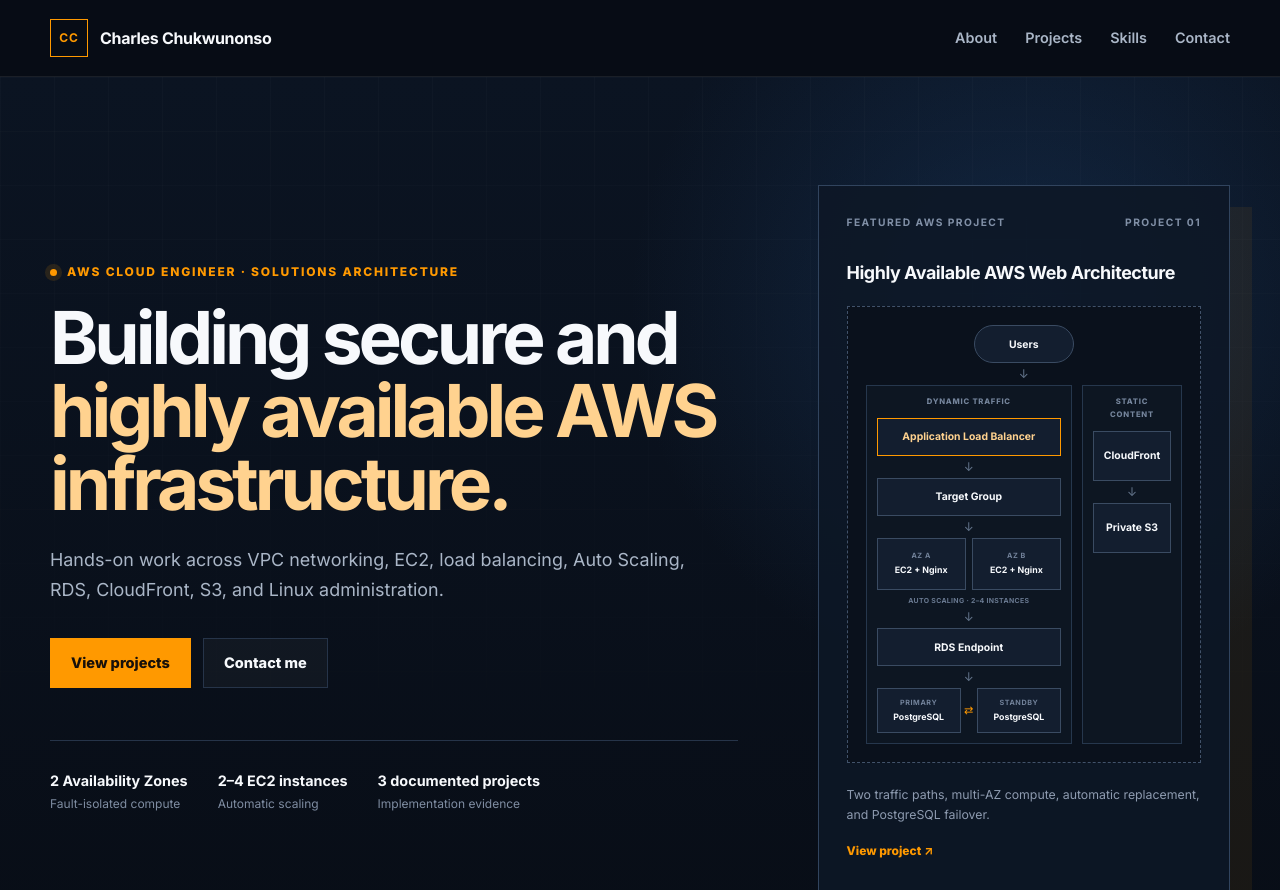
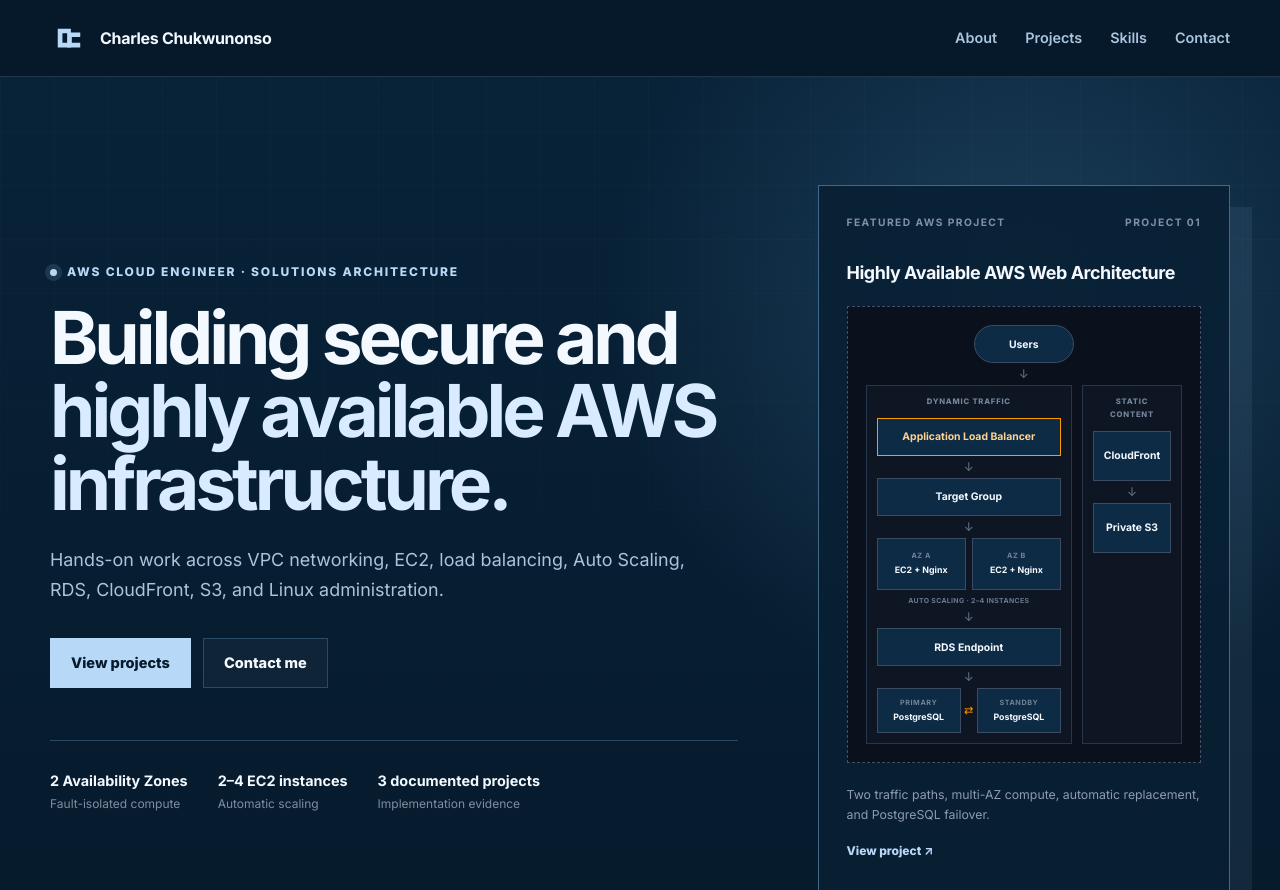
Before and after one commit to Agu-nwa/Agu-nwa, a plain HTML site: page index.html in a window 1280 px wide. Shown: the top 890 px of the page. Drawn offline with Linux system fonts and the light colour scheme.

Commit message:
Apply personal brand identity

```diff
--- a/index.html
+++ b/index.html
@@ -4,12 +4,13 @@
   <meta charset="UTF-8" />
   <meta name="viewport" content="width=device-width, initial-scale=1.0" />
   <meta name="description" content="Charles Chukwunonso's AWS cloud and solutions architecture portfolio." />
-  <meta name="theme-color" content="#0b1220" />
+  <meta name="theme-color" content="#061a2b" />
   <title>Charles Chukwunonso | AWS Cloud Portfolio</title>
   <link rel="preconnect" href="https://fonts.googleapis.com" />
   <link rel="preconnect" href="https://fonts.gstatic.com" crossorigin />
   <link href="https://fonts.googleapis.com/css2?family=Inter:wght@400;500;600;700;800&amp;display=swap" rel="stylesheet" />
-  <link rel="stylesheet" href="style.css?v=20260904-3" />
+  <link rel="icon" href="favicon.svg" type="image/svg+xml" />
+  <link rel="stylesheet" href="style.css?v=20260904-4" />
 </head>
 <body>
   <a class="skip-link" href="#main-content">Skip to content</a>
@@ -17,7 +18,12 @@
   <header class="site-header">
     <div class="container nav-wrap">
       <a class="brand" href="#top" aria-label="Charles Chukwunonso, home">
-        <span class="brand-mark" aria-hidden="true">CC</span>
+        <span class="brand-mark" aria-hidden="true">
+          <svg viewBox="0 0 32 32" role="img">
+            <path d="M4 6h14v5H9v10h9v5H4z" />
+            <path d="M14 10h14v5h-9v6h9v5H14z" />
+          </svg>
+        </span>
         <span>Charles Chukwunonso</span>
       </a>
       <nav aria-label="Primary navigation">
--- a/style.css
+++ b/style.css
@@ -1,13 +1,15 @@
 :root {
-  --bg: #080d16;
-  --surface: #0e1624;
-  --surface-2: #131e2f;
-  --text: #f7f9fc;
-  --muted: #aab6c7;
-  --line: #263449;
+  --bg: #061a2b;
+  --surface: #0a2237;
+  --surface-2: #0e2b45;
+  --text: #f4f9ff;
+  --muted: #aac4dc;
+  --line: #294b66;
+  --brand: #b8d8f8;
+  --brand-strong: #d9ecff;
   --accent: #ff9900;
   --accent-soft: #ffd28f;
-  --navy: #182b49;
+  --navy: #0b304c;
   --white: #ffffff;
   --max-width: 1180px;
 }
@@ -28,30 +30,32 @@
 .skip-link { position: fixed; top: 12px; left: 12px; z-index: 100; padding: 10px 14px; background: var(--white); color: #111827; transform: translateY(-150%); }
 .skip-link:focus { transform: translateY(0); }
 
-.site-header { position: sticky; top: 0; z-index: 50; border-bottom: 1px solid rgba(255,255,255,.08); background: rgba(8,13,22,.86); backdrop-filter: blur(16px); }
+.site-header { position: sticky; top: 0; z-index: 50; border-bottom: 1px solid rgba(184,216,248,.14); background: rgba(6,26,43,.88); backdrop-filter: blur(16px); }
 .nav-wrap { min-height: 76px; display: flex; align-items: center; justify-content: space-between; gap: 28px; }
 .brand { display: inline-flex; align-items: center; gap: 12px; text-decoration: none; font-weight: 700; letter-spacing: -.02em; }
-.brand-mark { width: 38px; height: 38px; display: grid; place-items: center; border: 1px solid var(--accent); color: var(--accent); font-size: .75rem; letter-spacing: .08em; }
+.brand-mark { width: 38px; height: 38px; display: grid; place-items: center; color: var(--brand); }
+.brand-mark svg { width: 30px; height: 30px; display: block; fill: currentColor; }
+.brand:hover .brand-mark { color: var(--brand-strong); }
 nav { display: flex; align-items: center; gap: 28px; }
 nav a { color: var(--muted); text-decoration: none; font-size: .9rem; font-weight: 600; transition: color .2s ease; }
-nav a:hover { color: var(--white); }
+nav a:hover { color: var(--brand-strong); }
 
-.hero { position: relative; overflow: hidden; padding: 108px 0 96px; background: radial-gradient(circle at 80% 25%, rgba(32,74,126,.36), transparent 32%), linear-gradient(180deg, #0b1422 0%, var(--bg) 100%); }
+.hero { position: relative; overflow: hidden; padding: 108px 0 96px; background: radial-gradient(circle at 80% 25%, rgba(91,150,201,.25), transparent 34%), linear-gradient(180deg, #082238 0%, var(--bg) 100%); }
 .hero::before { content: ""; position: absolute; inset: 0; opacity: .13; pointer-events: none; background-image: linear-gradient(rgba(255,255,255,.14) 1px, transparent 1px), linear-gradient(90deg, rgba(255,255,255,.14) 1px, transparent 1px); background-size: 54px 54px; mask-image: linear-gradient(to bottom, black, transparent 85%); }
 .hero-grid { position: relative; display: grid; grid-template-columns: minmax(0, 1.25fr) minmax(340px, .75fr); gap: 80px; align-items: center; }
-.eyebrow, .section-label { margin: 0 0 20px; color: var(--accent); font-size: .75rem; font-weight: 800; letter-spacing: .15em; text-transform: uppercase; }
-.status-dot { display: inline-block; width: 7px; height: 7px; margin-right: 10px; border-radius: 50%; background: var(--accent); box-shadow: 0 0 0 5px rgba(255,153,0,.12); }
+.eyebrow, .section-label { margin: 0 0 20px; color: var(--brand); font-size: .75rem; font-weight: 800; letter-spacing: .15em; text-transform: uppercase; }
+.status-dot { display: inline-block; width: 7px; height: 7px; margin-right: 10px; border-radius: 50%; background: var(--brand); box-shadow: 0 0 0 5px rgba(184,216,248,.12); }
 h1, h2, h3, p { margin-top: 0; }
 h1 { max-width: 780px; margin-bottom: 24px; font-size: clamp(3rem, 5.7vw, 5rem); line-height: 1; letter-spacing: -.055em; }
-h1 span { color: var(--accent-soft); }
+h1 span { color: var(--brand-strong); }
 h2 { max-width: 740px; margin-bottom: 24px; font-size: clamp(2.1rem, 4vw, 3.6rem); line-height: 1.08; letter-spacing: -.045em; }
 h3 { line-height: 1.25; letter-spacing: -.025em; }
 .hero-intro { max-width: 650px; color: var(--muted); font-size: 1.12rem; }
 .actions { display: flex; flex-wrap: wrap; gap: 12px; margin-top: 34px; }
 .button { min-height: 48px; display: inline-flex; align-items: center; justify-content: center; gap: 9px; padding: 12px 20px; border: 1px solid transparent; text-decoration: none; font-size: .91rem; font-weight: 750; transition: transform .2s ease, background .2s ease, border-color .2s ease; }
 .button:hover { transform: translateY(-2px); }
-.button-primary { background: var(--accent); color: #17100a; }
-.button-primary:hover { background: #ffad2f; }
+.button-primary { background: var(--brand); color: #061a2b; }
+.button-primary:hover { background: var(--brand-strong); }
 .button-secondary { border-color: var(--line); background: rgba(255,255,255,.03); }
 .button-secondary:hover { border-color: #52637b; background: rgba(255,255,255,.06); }
 .button-light { background: var(--white); color: #111827; }
@@ -60,7 +64,7 @@
 .hero-facts strong { font-size: .9rem; }
 .hero-facts span { color: #7f8da2; font-size: .75rem; }
 
-.architecture-card { padding: 28px; border: 1px solid #31445e; background: rgba(13,23,38,.88); box-shadow: 22px 22px 0 rgba(255,153,0,.07); }
+.architecture-card { padding: 28px; border: 1px solid #416987; background: rgba(8,32,52,.9); box-shadow: 22px 22px 0 rgba(184,216,248,.07); }
 .card-topline { display: flex; justify-content: space-between; margin-bottom: 30px; color: #8190a7; font-size: .64rem; font-weight: 700; letter-spacing: .14em; }
 .architecture-title { max-width: 100%; margin-bottom: 22px; font-size: clamp(1rem, 1.4vw, 1.25rem); line-height: 1.3; letter-spacing: -.025em; overflow-wrap: anywhere; }
 .cloud-frame { display: grid; justify-items: center; padding: 18px; border: 1px dashed #41526a; background: #0a111c; }
@@ -82,11 +86,11 @@
 .database-pair > span { color: var(--accent); font-size: .7rem; text-align: center; }
 .static-lane .service-node { min-height: 50px; }
 .architecture-card > p { margin: 22px 0 0; color: #8e9bb0; font-size: .77rem; line-height: 1.6; }
-.architecture-link { display: inline-block; margin-top: 16px; color: var(--accent); font-size: .75rem; font-weight: 750; text-decoration: none; }
+.architecture-link { display: inline-block; margin-top: 16px; color: var(--brand); font-size: .75rem; font-weight: 750; text-decoration: none; }
 .architecture-link:hover { text-decoration: underline; text-underline-offset: 4px; }
 
 .section { padding: 88px 0; }
-.section-muted { background: #0c1421; border-block: 1px solid rgba(255,255,255,.06); }
+.section-muted { background: #081f33; border-block: 1px solid rgba(184,216,248,.09); }
 .split-section { display: grid; grid-template-columns: .9fr 1.1fr; gap: 100px; }
 .about-copy { padding-top: 4px; color: var(--muted); font-size: 1.08rem; }
 .about-copy p:last-child { margin-bottom: 0; }
@@ -97,15 +101,15 @@
 .projects-grid { display: grid; grid-template-columns: repeat(3, minmax(0, 1fr)); gap: 18px; }
 .project-card { min-height: 530px; display: flex; flex-direction: column; justify-content: space-between; padding: 28px; border: 1px solid var(--line); background: var(--surface); transition: border-color .22s ease, transform .22s ease; }
 .project-card:hover { transform: translateY(-3px); border-color: #52627a; }
-.project-featured { background: radial-gradient(circle at 95% 8%, rgba(255,153,0,.13), transparent 34%), var(--surface); }
+.project-featured { background: radial-gradient(circle at 95% 8%, rgba(184,216,248,.13), transparent 34%), var(--surface); }
 .project-number { color: #66758b; font-size: .68rem; font-weight: 700; letter-spacing: .13em; }
-.project-kicker { margin-bottom: 10px; color: var(--accent); font-size: .7rem; font-weight: 800; letter-spacing: .13em; text-transform: uppercase; }
+.project-kicker { margin-bottom: 10px; color: var(--brand); font-size: .7rem; font-weight: 800; letter-spacing: .13em; text-transform: uppercase; }
 .project-card h3 { max-width: 490px; margin-bottom: 16px; font-size: clamp(1.35rem, 2vw, 1.8rem); }
 .project-card p:not(.project-kicker) { color: var(--muted); }
 .tags { display: flex; flex-wrap: wrap; gap: 7px; margin: 24px 0 0; padding: 0; list-style: none; }
 .tags li { padding: 5px 9px; border: 1px solid #334359; color: #b7c2d2; font-size: .68rem; font-weight: 600; }
 .text-link { width: fit-content; margin-top: 32px; color: var(--white); text-decoration: none; font-size: .82rem; font-weight: 750; }
-.text-link span { color: var(--accent); }
+.text-link span { color: var(--brand); }
 .text-link:hover { text-decoration: underline; text-underline-offset: 5px; }
 .project-links { display: flex; flex-wrap: wrap; gap: 12px 24px; margin-top: 32px; }
 .project-links .text-link { margin-top: 0; }
@@ -123,16 +127,16 @@
 
 .about-section { background: var(--navy); }
 
-.contact-section { padding: 120px 0; background: var(--accent); color: #15100a; }
+.contact-section { padding: 120px 0; background: var(--brand); color: #061a2b; }
 .contact-inner { max-width: 850px; text-align: center; }
-.contact-inner .section-label { color: #553500; }
+.contact-inner .section-label { color: #164768; }
 .contact-inner h2 { margin-inline: auto; }
-.contact-inner > p:not(.section-label) { max-width: 620px; margin: 0 auto 30px; color: #583a0c; }
-footer { background: #05080e; color: #7f8da2; }
+.contact-inner > p:not(.section-label) { max-width: 620px; margin: 0 auto 30px; color: #164768; }
+footer { background: #04121f; color: #89a8c2; }
 .footer-inner { min-height: 90px; display: flex; align-items: center; justify-content: space-between; gap: 20px; }
 .footer-inner p { margin: 0; font-size: .76rem; }
 
-a:focus-visible { outline: 3px solid var(--accent); outline-offset: 4px; }
+a:focus-visible { outline: 3px solid var(--brand); outline-offset: 4px; }
 @media (max-width: 900px) {
   .hero-grid, .split-section, .focus-grid { grid-template-columns: 1fr; gap: 55px; }
   .hero-grid { gap: 70px; }
@@ -153,7 +157,7 @@
   h1 { font-size: clamp(2.65rem, 14vw, 4rem); }
   .section { padding: 78px 0; }
   .hero-facts { gap: 22px; }
-  .architecture-card { padding: 18px; box-shadow: 10px 10px 0 rgba(255,153,0,.07); }
+  .architecture-card { padding: 18px; box-shadow: 10px 10px 0 rgba(184,216,248,.07); }
   .cloud-frame { padding: 14px; }
   .traffic-paths { grid-template-columns: 1fr; }
   .project-card, .project-featured { min-height: 420px; padding: 24px; }
```
Also changed, not shown: favicon.svg (added), 2 other files.
